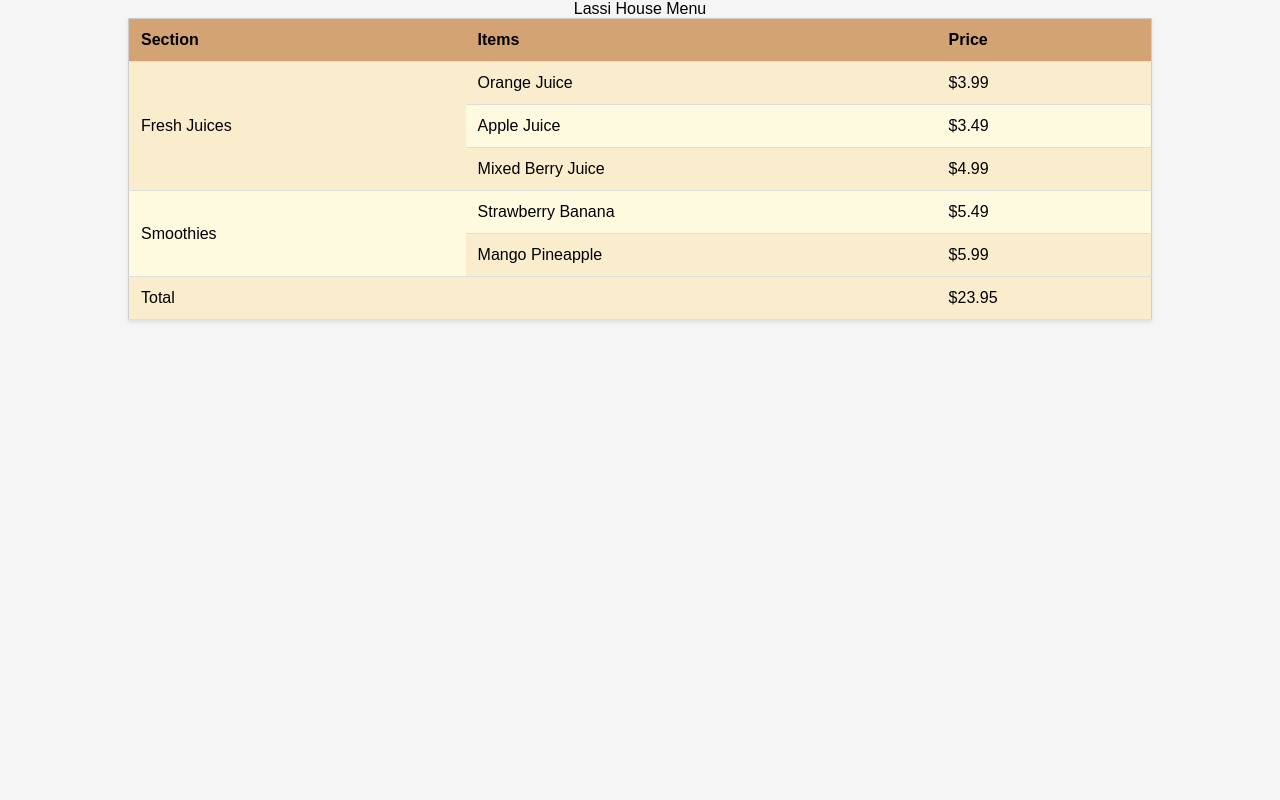
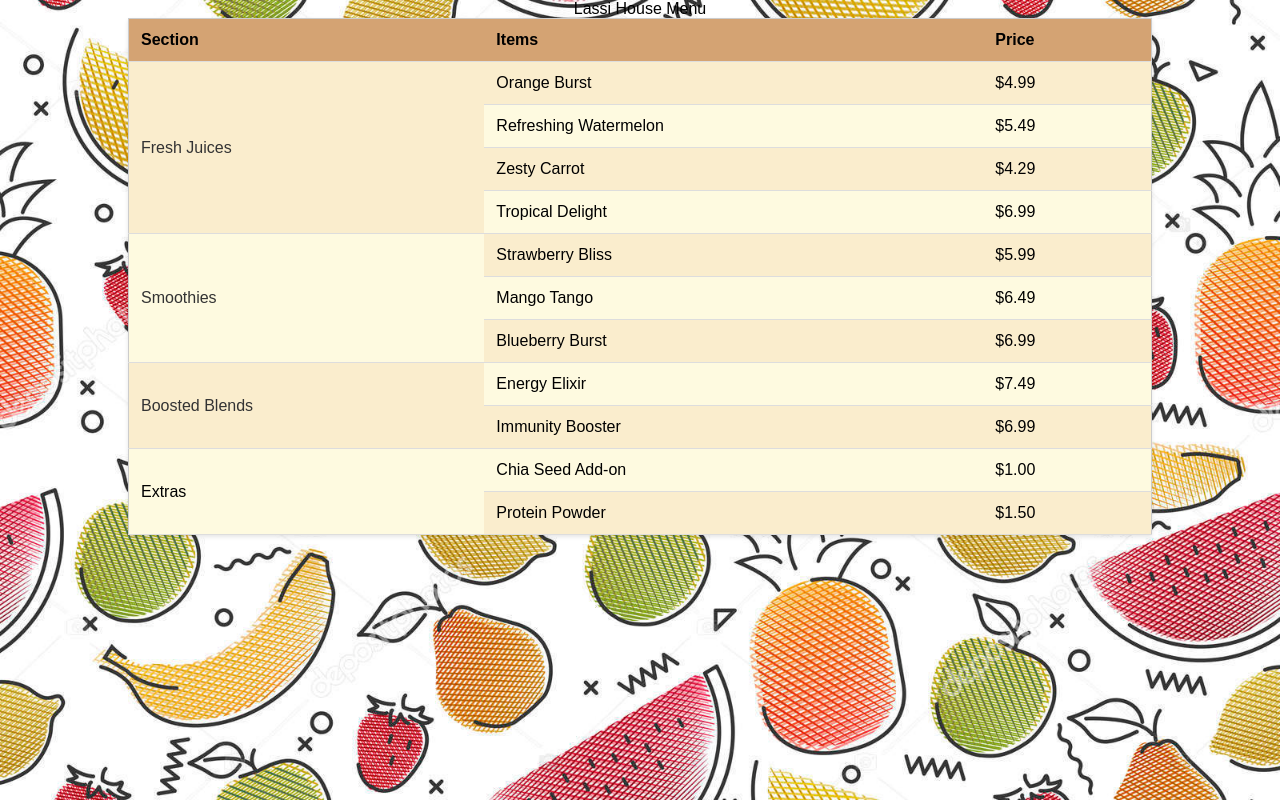
Before and after one commit to Likhita-Narra/Modern-Web-Applications, a plain HTML site: page Tables using HTML, CSS/index.html in a window 1280 px wide. Drawn offline with Linux system fonts and the light colour scheme.

Commit message:
Added background image

```diff
--- a/Tables using HTML, CSS/index.html
+++ b/Tables using HTML, CSS/index.html
@@ -10,42 +10,62 @@
     <table>
         <caption>Lassi House Menu</caption>
         <thead>
-            <tr>
-                <th>Section</th>
-                <th>Items</th>
-                <th>Price</th>
-            </tr>
+        <tr>
+            <th>Section</th>
+            <th>Items</th>
+            <th>Price</th>
+        </tr>
         </thead>
         <tbody>
         <tr>
-            <td rowspan="3">Fresh Juices</td>
-            <td>Orange Juice</td>
-            <td>$3.99</td>
-        </tr>
-        <tr>
-            <td>Apple Juice</td>
-            <td>$3.49</td>
-        </tr>
-        <tr>
-            <td>Mixed Berry Juice</td>
+            <td rowspan="4" style="background-color: #faedcd; color: #333">Fresh Juices</td>
+            <td>Orange Burst</td>
             <td>$4.99</td>
         </tr>
         <tr>
-            <td rowspan="2">Smoothies</td>
-            <td>Strawberry Banana</td>
+            <td>Refreshing Watermelon</td>
             <td>$5.49</td>
         </tr>
         <tr>
-            <td>Mango Pineapple</td>
+            <td>Zesty Carrot</td>
+            <td>$4.29</td>
+        </tr>
+        <tr>
+            <td>Tropical Delight</td>
+            <td>$6.99</td>
+        </tr>
+        <tr>
+            <td rowspan="3" style="background-color: #fefae0; color: #333">Smoothies</td>
+            <td>Strawberry Bliss</td>
             <td>$5.99</td>
         </tr>
-        </tbody>
-        <tfoot>
         <tr>
-            <td colspan="2">Total</td>
-            <td>$23.95</td>
+            <td>Mango Tango</td>
+            <td>$6.49</td>
         </tr>
-        </tfoot>
+        <tr>
+            <td>Blueberry Burst</td>
+            <td>$6.99</td>
+        </tr>
+        <tr>
+            <td rowspan="2" style="background-color: #faedcd; color: #333">Boosted Blends</td>
+            <td>Energy Elixir</td>
+            <td>$7.49</td>
+        </tr>
+        <tr>
+            <td>Immunity Booster</td>
+            <td>$6.99</td>
+        </tr>
+        <tr>
+            <td rowspan="2">Extras</td>
+            <td>Chia Seed Add-on</td>
+            <td>$1.00</td>
+        </tr>
+        <tr>
+            <td>Protein Powder</td>
+            <td>$1.50</td>
+        </tr>
+    </tbody>
     </table>
 </body>
 </html>
--- a/Tables using HTML, CSS/style.css
+++ b/Tables using HTML, CSS/style.css
@@ -3,6 +3,9 @@ body {
     margin: 0;
     padding: 0;
     background-color: #f5f5f5;
+    background-image: url(bg-img.jpg);
+    background-repeat: no-repeat;
+    background-size: cover;
   }
 
   h1 {
@@ -35,5 +38,6 @@ body {
   }
 
   tr:hover {
-    background-color: #fefae0;
+    background-color: #ba7c46;
+    color: #f5f5f5;
   }
```
Also changed, not shown: Tables using HTML, CSS/bg-img 2.jpg (added), Tables using HTML, CSS/bg-img.jpg (added), Tables using HTML, CSS/bg.png (added).
